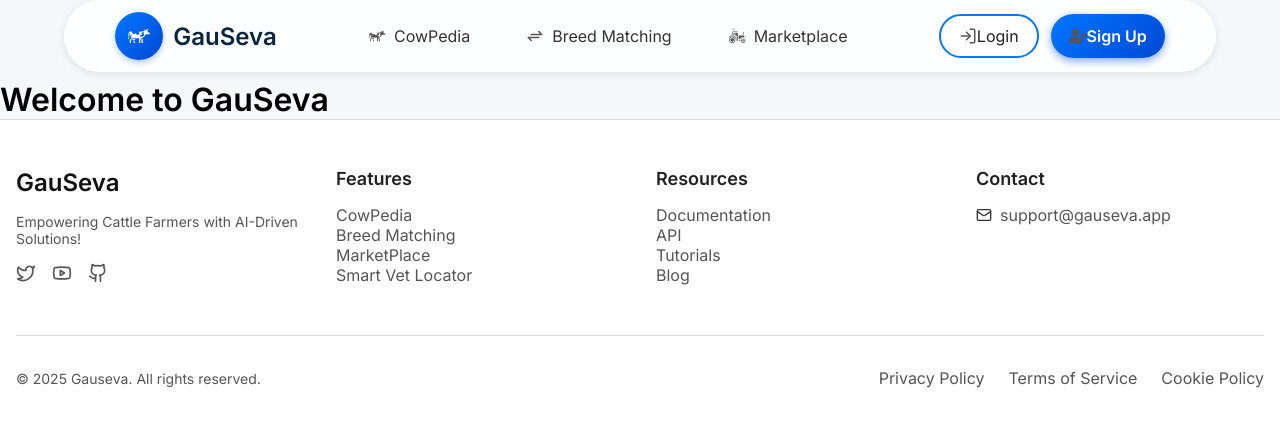
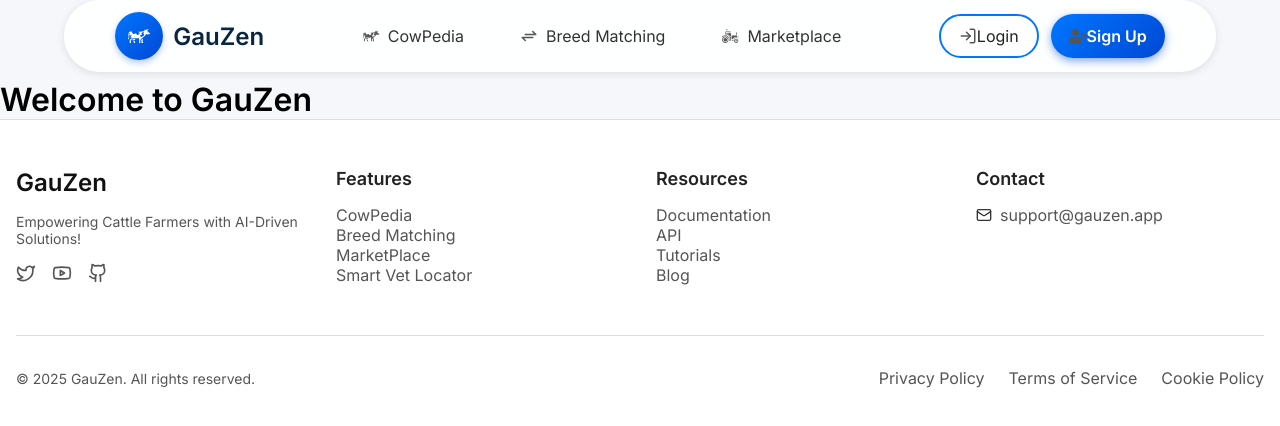
Before and after one commit to Immortal-CyberGuy/GauZen, a React (Vite) app: page / in a window 1280 px wide. Shown: the top 426 px of the page. Built offline with nearby package versions, Linux system fonts and the light colour scheme.

Commit message:
Gauseva to GauZen

```diff
--- a/src/components/Footer.jsx
+++ b/src/components/Footer.jsx
@@ -10,7 +10,7 @@ const Footer = () => {
         <div className="footer-grid">
           {/* Brand Section */}
           <div className="footer-section">
-            <h3 className="footer-title">GauSeva</h3>
+            <h3 className="footer-title">GauZen</h3>
             <p className="footer-description">
             Empowering Cattle Farmers with AI-Driven Solutions!
             </p>
@@ -49,7 +49,7 @@ const Footer = () => {
             <div className="footer-contact">
               <Mail size={16} />
               <a href="mailto:gargshubham2411@gmail.com" className="footer-link">
-                support@gauseva.app
+                support@gauzen.app
               </a>
             </div>
           </div>
@@ -58,7 +58,7 @@ const Footer = () => {
         {/* Bottom Bar */}
         <div className="footer-bottom">
           <p className="footer-text">
-            © {currentYear} Gauseva. All rights reserved.
+            © {currentYear} GauZen. All rights reserved.
           </p>
           <div className="footer-policy">
             <a href="#" className="footer-link">Privacy Policy</a>
--- a/src/components/Navbar.jsx
+++ b/src/components/Navbar.jsx
@@ -15,7 +15,7 @@ function Navbar() {
             <div className="logo-circle">
               <GiCow className="logo-icon" />
             </div>
-            <span className="logo-text">GauSeva</span>
+            <span className="logo-text">GauZen</span>
           </div>
         </Link>
       </div>
--- a/src/pages/Home.jsx
+++ b/src/pages/Home.jsx
@@ -3,7 +3,7 @@ import React from "react";
 
 const Home = () => {
   return (
-    <h1>Welcome to GauSeva</h1>
+    <h1>Welcome to GauZen</h1>
   );
 };
 
--- a/src/pages/MarketPlace.jsx
+++ b/src/pages/MarketPlace.jsx
@@ -1,5 +1,5 @@
 function Marketplace() {
-    return <h1>Welcome to GauSeva</h1>;
+    return <h1>Welcome to GauZen</h1>;
   }
 
   export default Marketplace;
```
